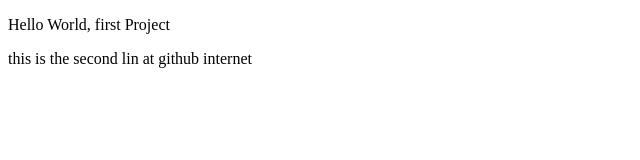
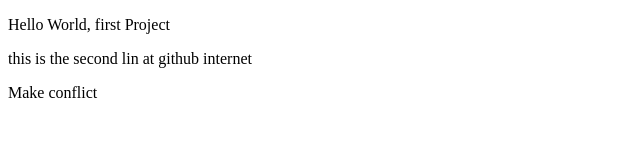
Before and after one commit to learn05/lecture0, a plain HTML site: page hello.html in a window 1280 px wide. Shown: the whole page, without its empty margins (0-640 px from the left). Drawn offline with Linux system fonts and the light colour scheme.

Commit message:
Update hello.html

```diff
--- a/hello.html
+++ b/hello.html
@@ -6,5 +6,6 @@
 	<body>
 		<p> Hello World, first Project </p>
 		<p> this is the second lin at github internet </p>
+		<p> Make conflict </p>
 	</body>
 </html>
```
